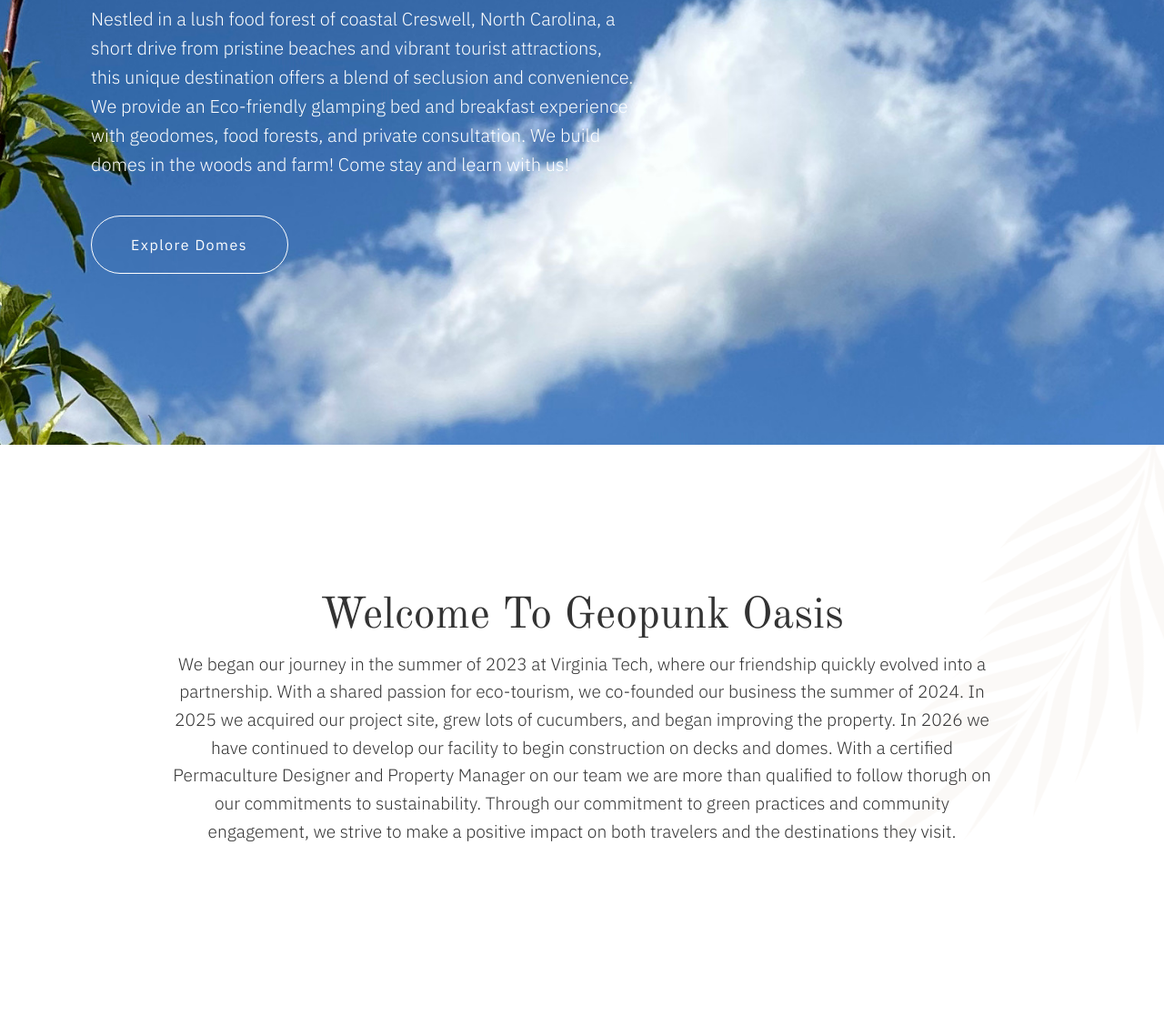
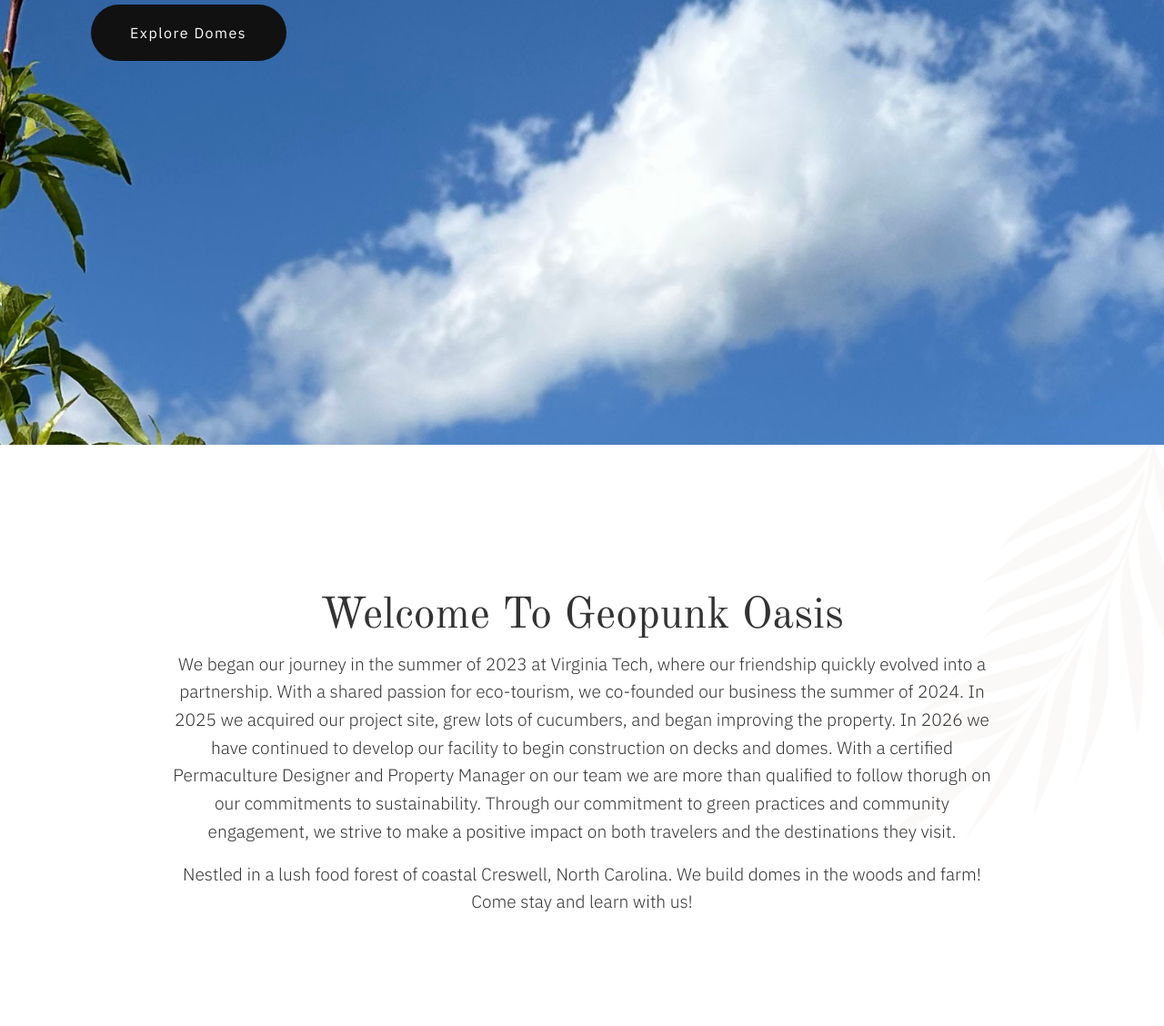
Before and after one commit to GeoPunkOasis/geopunkoasis.github.io, a plain HTML site: page index.html in a window 1280 px wide. Shown: the part 421-1549 px from the top of the page at 91% size. Drawn offline with nearby package versions, Linux system fonts and the light colour scheme.

Commit message:
Add files via upload

```diff
--- a/index.html
+++ b/index.html
@@ -250,14 +250,9 @@
         <span class="light text-uppercase">Dome-inating the Market</span>
         <h1 class="banner-title light display-1 text-capitalize py-3 lh-sm">Farm, Bed, and Breakfast
         </h1>
-        <p class="light fs-5 pb-4">Nestled in a lush food forest of coastal Creswell, North Carolina,
-          a short drive from pristine beaches and vibrant tourist attractions, this unique destination offers a
-          blend of seclusion and convenience. We provide an Eco-friendly glamping bed and breakfast experience with geodomes,
-          food forests, and private consultation.
-          We build domes in the woods and farm! Come stay and learn with us!
-</p>
 
-        <a href="#our-rooms" class="btn btn-arrow btn-pill btn-medium btn-outline-light position-relative">
+
+        <a href="#our-rooms" class="btn btn-black btn-arrow btn-pill btn-medium btn-outline-dark position-relative">
           <span>Explore Domes<svg version="1.1" id="Layer_1" xmlns="http://www.w3.org/2000/svg"
               xmlns:xlink="http://www.w3.org/1999/xlink" x="0px" y="0px" viewBox="0 0 36.1 25.8"
               enable-background="new 0 0 36.1 25.8" xml:space="preserve">
@@ -297,6 +292,9 @@
             With a certified Permaculture Designer and Property Manager on our team we are more than qualified to follow thorugh
             on our commitments to sustainability. Through our commitment to green practices and community engagement, we strive
             to make a positive impact on both travelers and the destinations they visit.</p>
+            <p>Nestled in a lush food forest of coastal Creswell, North Carolina.
+            We build domes in the woods and farm! Come stay and learn with us!
+            </p>
         </div>
       </div>
 
--- a/style.css
+++ b/style.css
@@ -143,9 +143,16 @@
   background-color: var(--dark-color) !important;
 }
 
+.bg-darkblue {
+  background-color: #2f6db4;
+}
+
 /*------------ Border Radius -----------*/
 .border-rounded-10 {
   border-radius: 10px;
+}
+.border-rounded-20 {
+  border-radius: 20px;
 }
 
 /* - Section Padding
```
